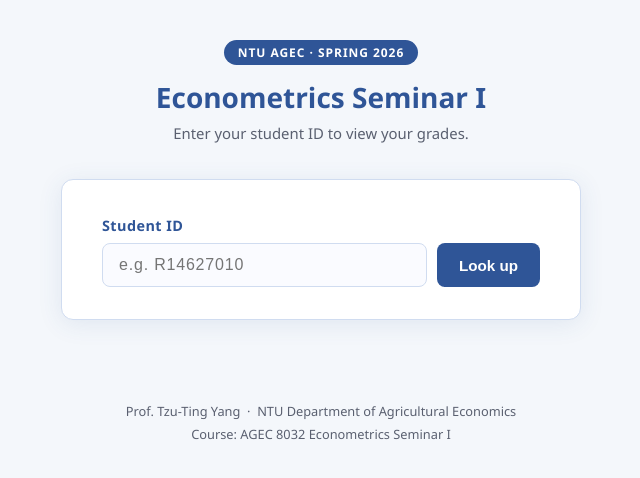
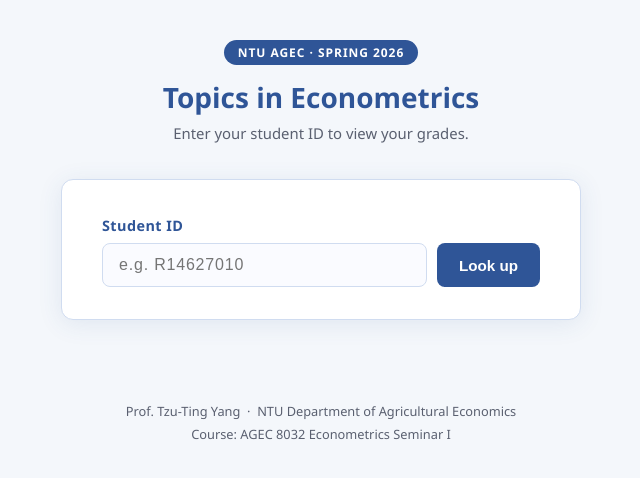
Before and after one commit to ttyangsinica/ntu-agec-grades, a plain HTML site: page index.html in a window 1280 px wide. Shown: the whole page, without its empty margins (319-959 px from the left). Drawn offline with Linux system fonts and the light colour scheme.

Commit message:
Rename to Topics in Econometrics

```diff
--- a/index.html
+++ b/index.html
@@ -3,7 +3,7 @@
 <head>
 <meta charset="UTF-8">
 <meta name="viewport" content="width=device-width, initial-scale=1.0">
-<title>NTU AGEC — Econometrics Seminar I: Grade Portal</title>
+<title>NTU AGEC — Topics in Econometrics: Grade Portal</title>
 <style>
   :root {
     --primary: #2F5597;
@@ -289,7 +289,7 @@
 
 <header>
   <div class="course-tag">NTU AGEC · Spring 2026</div>
-  <h1>Econometrics Seminar I</h1>
+  <h1>Topics in Econometrics</h1>
   <p>Enter your student ID to view your grades.</p>
 </header>
 
```
